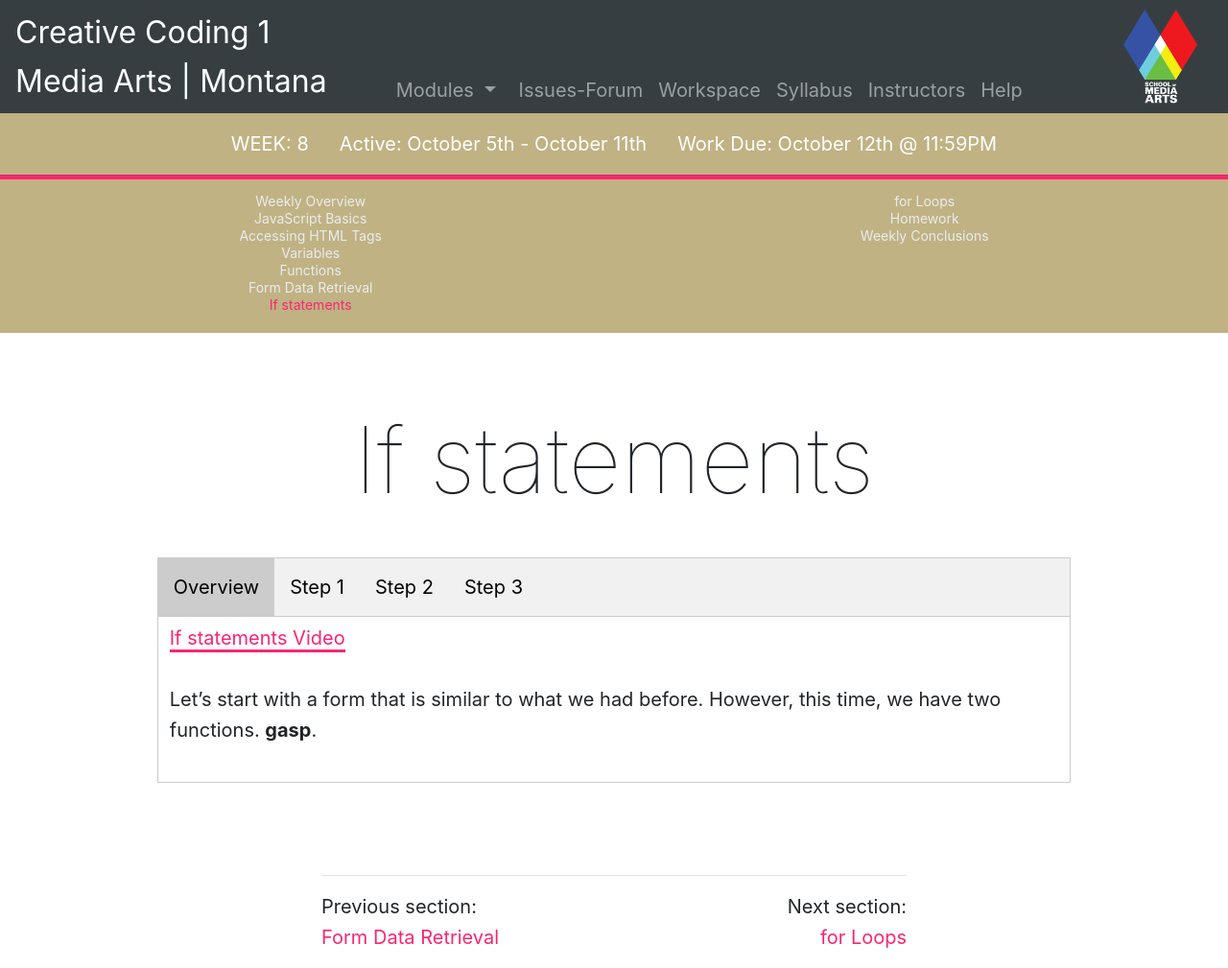
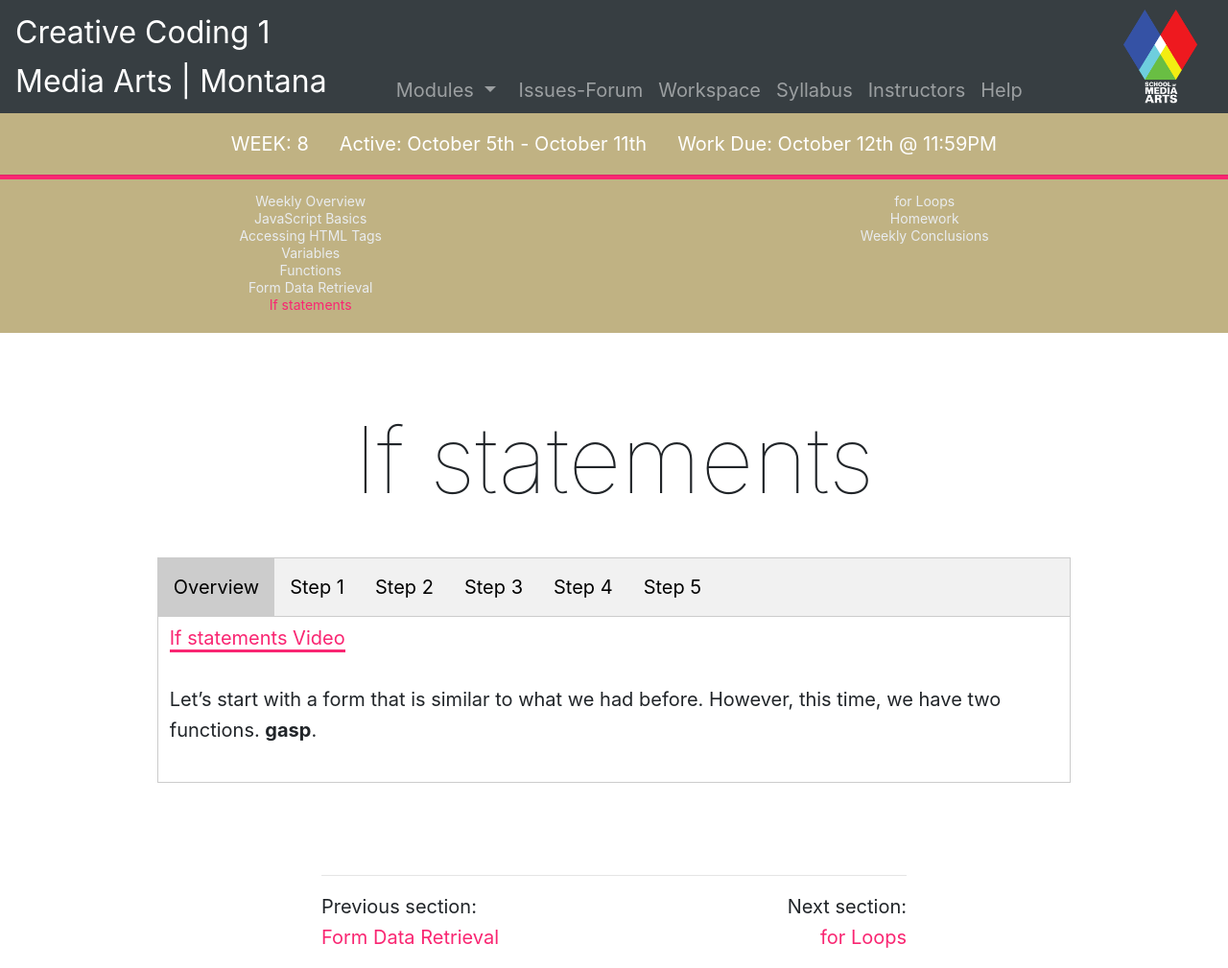
Before and after one commit to Montana-Media-Arts/120_CreativeCoding1-Fall2020, a Jekyll site: the page built from modules/week-8/_posts/2017-01-09-if-statements.md, in a window 1280 px wide. Shown: the whole page at 96% size. Built offline with Jekyll 4.4.1, drawn with Linux system fonts in a browser that asks for light colours; nearby versions of some CDN libraries; a script that is not in the unit is left out.

Commit message:
Update 2017-01-09-if-statements.md

```diff
--- a/modules/week-8/_posts/2017-01-09-if-statements.md
+++ b/modules/week-8/_posts/2017-01-09-if-statements.md
@@ -7,11 +7,12 @@ jotted: true
 # If statements
 
 <div class="tab">
-  <button class="tablinks active" onclick="openTab(event, 'Overview')">Overview</button>
-   <button class="tablinks" onclick="openTab(event, 'Step1')">Step 1</button>
-   <button class="tablinks" onclick="openTab(event, 'Step2')">Step 2</button>
+    <button class="tablinks active" onclick="openTab(event, 'Overview')">Overview</button>
+    <button class="tablinks" onclick="openTab(event, 'Step1')">Step 1</button>
+    <button class="tablinks" onclick="openTab(event, 'Step2')">Step 2</button>
     <button class="tablinks" onclick="openTab(event, 'Step3')">Step 3</button>
-
+    <button class="tablinks" onclick="openTab(event, 'Step4')">Step 4</button>
+    <button class="tablinks" onclick="openTab(event, 'Step5')">Step 5</button>
 </div>
 <!-- Tab content -->
 <div id="Overview" class="tabcontent" style="display:block">
```
